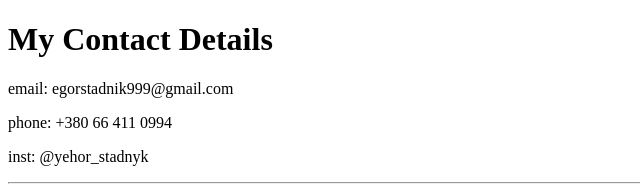
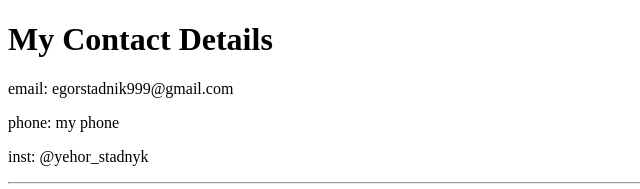
Before and after one commit to Yehor2007/cv, a plain HTML site: page contacts.html in a window 1280 px wide. Shown: the top 189 px of the page, 0-640 px from the left. Drawn offline with Linux system fonts and the light colour scheme.

Commit message:
Update contacts.html

```diff
--- a/contacts.html
+++ b/contacts.html
@@ -7,7 +7,7 @@
   <body>
     <h1>My Contact Details</h1>
     <p>email: egorstadnik999@gmail.com</p>
-    <p>phone: +380 66 411 0994</p>
+    <p>phone: my phone</p>
     <p>inst: @yehor_stadnyk</p>
     <hr>
     <form class="" action="mailto:egorstadnik999@gmail.com" method="post" enctype="text/plain">
```
